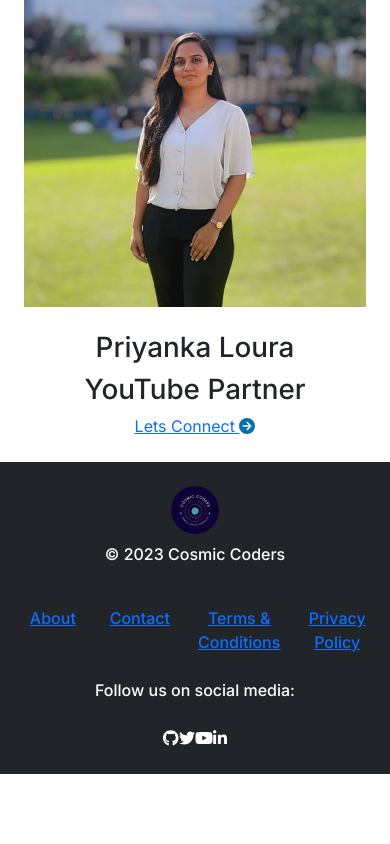
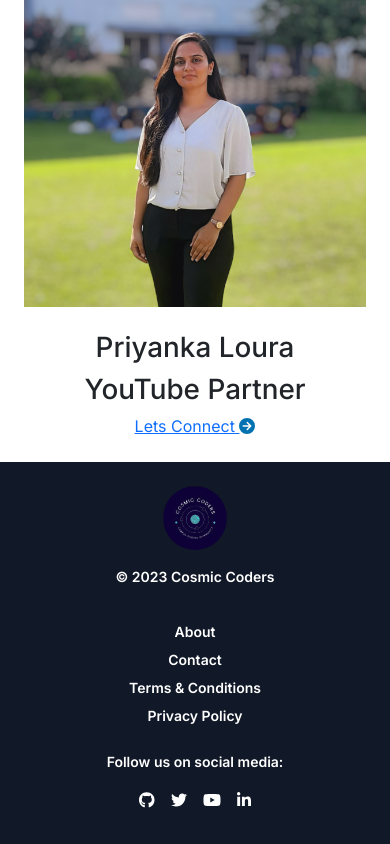
Before and after one commit to cosmiccodersofficial/CosmicCoders, a React (Create React App) app: page /ourteam in a window 390 px wide. Shown: the part 4365-5209 px from the top of the page. Before the commit the page ends 5139 px from the top, so only its background shows below. Built offline with nearby package versions, Linux system fonts and the light colour scheme; a web font is replaced by a local one.

Commit message:
converted footer to boostrap style

```diff
--- a/src/App.css
+++ b/src/App.css
@@ -34,6 +34,22 @@
   color: #61dafb;
 }
 
+.cursor-pointer{
+  cursor: pointer;
+}
+
+.hover:hover{
+  transform: scale(1.01);
+}
+
+.shadow{
+  box-shadow: 0 10px 15px -3px rgba(0, 0, 0, 0.1), 0 4px 6px -2px rgba(0, 0, 0, 0.05);
+}
+
+.font-medium {
+  font-weight: 600;
+}
+
 @keyframes App-logo-spin {
   from {
     transform: rotate(0deg);
--- a/src/App.js
+++ b/src/App.js
@@ -2,7 +2,6 @@ import './App.css';
 import About from './components/About/About';
 import Contact from './components/Contact/Contact';
 import Footer from './components/Footer/Footer';
-import Test from './components/Footer/Test';
 import Home from './components/Home/Home';
 import JoinUs from './components/JoinUs/JoinUs';
 import Navbar from './components/Navbar/Navbar';
@@ -20,7 +19,7 @@ function App() {
           <Route exact path="/contact" element={<Contact/>}/>
           <Route exact path="/join" element={<JoinUs/>}/>
         </Routes>
-        <Test/>
+        <Footer/>
     </div>
   );
 }
--- a/src/components/About/About.css
+++ b/src/components/About/About.css
@@ -10,10 +10,6 @@
 
 .animate-spin {
     animation: spin 5s linear infinite;
-}
-
-.hover:hover {
-    transform: scale(1.01);
 }
 
 .image {
@@ -49,10 +45,6 @@
     margin-right: 4rem;
     font-size: 1.8rem;
     text-align: center;
-}
-
-.shadow{
-    box-shadow: 0 10px 15px -3px rgba(0, 0, 0, 0.1), 0 4px 6px -2px rgba(0, 0, 0, 0.05);
 }
 
 .cont1 {
--- a/src/components/Footer/Footer.css
+++ b/src/components/Footer/Footer.css
@@ -1,7 +1,21 @@
 .logo-img{
-    width: 3rem;
-    height: 3rem;
+    width: 4rem;
+    height: 4rem;
 }
-.font-medium {
-    font-weight: 500;
-  }
+
+.icon{
+    color: #fff;
+}
+.icon:hover{
+    color: #9ca3af;
+}
+
+.bg-dark{
+    background-color: rgb(17 24 39) !important;
+}
+
+@media (min-width: 480px) and (max-width: 767px) {
+    .footer-links {
+        gap: 2;
+    }
+}
--- a/src/components/Footer/Footer.js
+++ b/src/components/Footer/Footer.js
@@ -1,45 +1,65 @@
 import React from 'react';
 import { Link } from 'react-router-dom';
 import logo from '../../images/Logo.svg';
-import { FontAwesomeIcon } from '@fortawesome/react-fontawesome'
-import {faGithub, faTwitter, faYoutube, faLinkedinIn} from '@fortawesome/free-brands-svg-icons';
+import { FontAwesomeIcon } from '@fortawesome/react-fontawesome';
+import { faGithub, faTwitter, faYoutube, faLinkedinIn } from '@fortawesome/free-brands-svg-icons';
+import { Container, Row, Col } from 'react-bootstrap';
 import './Footer.css';
 
 
 const Footer = () => {
   return (
-    <footer className="bg-gray-900 text-white py-8">
-      <div className="container mx-auto flex flex-col items-center justify-between px-4">
-        <div className="flex flex-col items-center mb-8">
-          <img src={logo} alt="Logo" className="cursor-pointer w-16 h-16 rounded-full" />
-          <p className="text-sm font-semibold font-medium mt-2">© 2023 Cosmic Coders</p>
+    <footer className="bg-dark text-white py-4">
+      <Container className="d-flex flex-column align-items-center justify-content-between px-4">
+        <div className="d-flex flex-column align-items-center mb-3">
+          <img src={logo} alt="Logo" className="cursor-pointer logo-img rounded-circle" />
+          <p className="small font-medium mt-3">© 2023 Cosmic Coders</p>
         </div>
 
-        <div className="flex flex-wrap justify-center gap-4">
-          <Link to="/about" className="text-sm hover font-semibold font-medium hover:text-gray-400">About</Link>
-          <Link to="/contact" className="text-sm hover font-semibold font-medium hover:text-gray-400">Contact</Link>
-          <Link to="/terms" className="text-sm hover font-semibold font-medium hover:text-gray-400">Terms & Conditions</Link>
-          <Link to="/privacy" className="text-sm hover font-semibold font-medium hover:text-gray-400">Privacy Policy</Link>
-        </div>
+        <Row className="d-flex flex-wrap align-items-center justify-content-center gap-1 footer-links">
+          <Col xs={6} md={2} className="text-center hover col1">
+            <Link to="/about"
+              className=" text-decoration-none small font-medium icon">
+              About
+            </Link>
+          </Col>
+          <Col xs={6} md={2} className="text-center hover col2">
+            <Link to="/contact" className="text-decoration-none small font-medium icon">
+              Contact
+            </Link>
+          </Col>
+          <Col xs={6} md={4} className="text-center hover col3">
+            <Link to="/terms"
+              className="text-decoration-none small font-medium icon" style={{ whiteSpace: 'nowrap' }}>
+              Terms & Conditions
+            </Link>
+          </Col>
+          <Col xs={6} md={3} className="text-center hover col4">
+            <Link to="/privacy"
+              className="text-decoration-none small font-medium icon" style={{ whiteSpace: 'nowrap' }}>
+              Privacy Policy
+            </Link>
+          </Col>
+        </Row>
 
-        <div className="flex flex-col items-center mt-8">
-          <p className="text-sm font-semibold font-medium">Follow us on social media:</p>
-          <div className="flex flex-row justify-center gap-4 hover mt-2">
-            <Link to="https://github.com/cosmiccodersofficial" target='_blank' className="text-white hover:text-gray-400">
-                <FontAwesomeIcon icon={faGithub}/>
+        <div className="d-flex flex-column align-items-center mt-4">
+          <p className="small font-medium">Follow us on social media:</p>
+          <div className="d-flex font-medium justify-content-center gap-2 hover mb-2">
+            <Link to="https://github.com/cosmiccodersofficial" target='_blank' className="icon mx-1">
+              <FontAwesomeIcon icon={faGithub} />
             </Link>
-            <Link to="https://twitter.com/CosmicCodrs" target='_blank' className="text-white hover:text-gray-400">
-                <FontAwesomeIcon icon={faTwitter}/>
+            <Link to="https://twitter.com/CosmicCodrs" target='_blank' className="icon mx-1">
+              <FontAwesomeIcon icon={faTwitter} />
             </Link>
-            <Link to="https://www.youtube.com/@cosmiccodersofficial" className="text-white hover:text-gray-400">
-                <FontAwesomeIcon icon={faYoutube}/>
+            <Link to="https://www.youtube.com/@cosmiccodersofficial" className="icon mx-1">
+              <FontAwesomeIcon icon={faYoutube} />
             </Link>
-            <Link to="https://www.linkedin.com/company/cosmic-coders/" target='_blank' className="text-white hover:text-gray-400">
-                <FontAwesomeIcon icon={faLinkedinIn}/>
+            <Link to="https://www.linkedin.com/company/cosmic-coders/" target='_blank' className="icon mx-1">
+              <FontAwesomeIcon icon={faLinkedinIn} />
             </Link>
           </div>
         </div>
-      </div>
+      </Container>
     </footer>
   );
 }
--- a/src/components/Footer/Test.js
+++ /dev/null
@@ -1,64 +0,0 @@
-import React from 'react';
-import { Link } from 'react-router-dom';
-import logo from '../../images/Logo.svg';
-import { FontAwesomeIcon } from '@fortawesome/react-fontawesome';
-import { faGithub, faTwitter, faYoutube, faLinkedinIn } from '@fortawesome/free-brands-svg-icons';
-import { Container, Row, Col } from 'react-bootstrap';
-import './Footer.css';
-
-
-const Footer = () => {
-  return (
-    <footer className="bg-dark text-white py-4">
-      <Container className="d-flex flex-column align-items-center justify-content-between px-4">
-        <div className="d-flex flex-column align-items-center mb-4">
-          <img src={logo} alt="Logo" className="cursor-pointer logo-img rounded-circle" />
-          <p className="text-sm font-weight-semibold font-medium mt-2">© 2023 Cosmic Coders</p>
-        </div>
-
-        <Row className="d-flex flex-row justify-content-center gap-1">
-          <Col className="text-center">
-            <Link to="/about" className="text-sm hover font-weight-semibold font-medium hover:text-gray-400">
-              About
-            </Link>
-          </Col>
-          <Col className="text-center">
-            <Link to="/contact" className="text-sm hover font-weight-semibold font-medium hover:text-gray-400">
-              Contact
-            </Link>
-          </Col>
-          <Col className="text-center">
-            <Link to="/terms" className="text-sm hover font-weight-semibold font-medium hover:text-gray-400">
-              Terms & Conditions
-            </Link>
-          </Col>
-          <Col className="text-center">
-            <Link to="/privacy" className="text-sm hover font-weight-semibold font-medium hover:text-gray-400">
-              Privacy Policy
-            </Link>
-          </Col>
-        </Row>
-
-        <div className="d-flex flex-column align-items-center mt-4">
-          <p className="text-sm font-semibold font-medium">Follow us on social media:</p>
-          <div className="font-weight-semibold justify-content-center gap-4 hover mt-2">
-            <Link to="https://github.com/cosmiccodersofficial" target='_blank' className="text-white hover:text-gray-400">
-              <FontAwesomeIcon icon={faGithub} />
-            </Link>
-            <Link to="https://twitter.com/CosmicCodrs" target='_blank' className="text-white hover:text-gray-400">
-              <FontAwesomeIcon icon={faTwitter} />
-            </Link>
-            <Link to="https://www.youtube.com/@cosmiccodersofficial" className="text-white hover:text-gray-400">
-              <FontAwesomeIcon icon={faYoutube} />
-            </Link>
-            <Link to="https://www.linkedin.com/company/cosmic-coders/" target='_blank' className="text-white hover:text-gray-400">
-              <FontAwesomeIcon icon={faLinkedinIn} />
-            </Link>
-          </div>
-        </div>
-      </Container>
-    </footer>
-  );
-}
-
-export default Footer;
```
